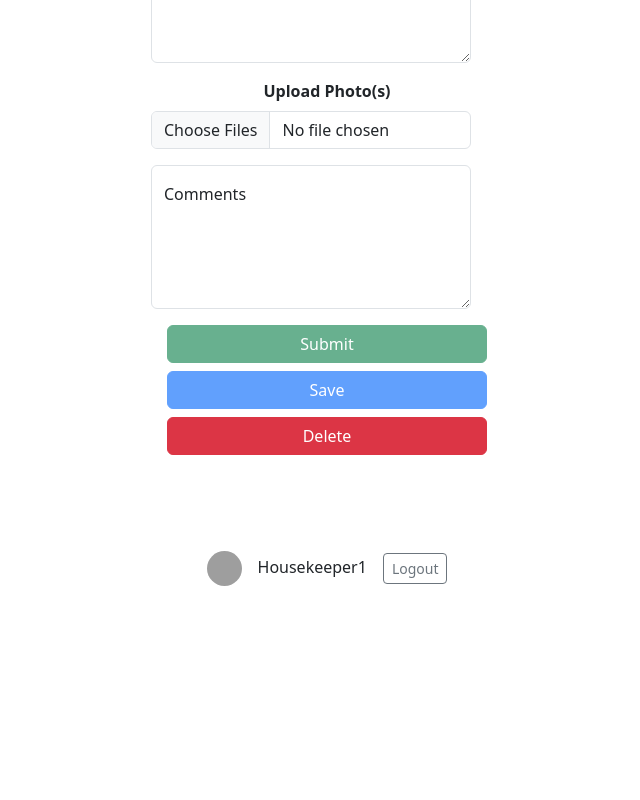
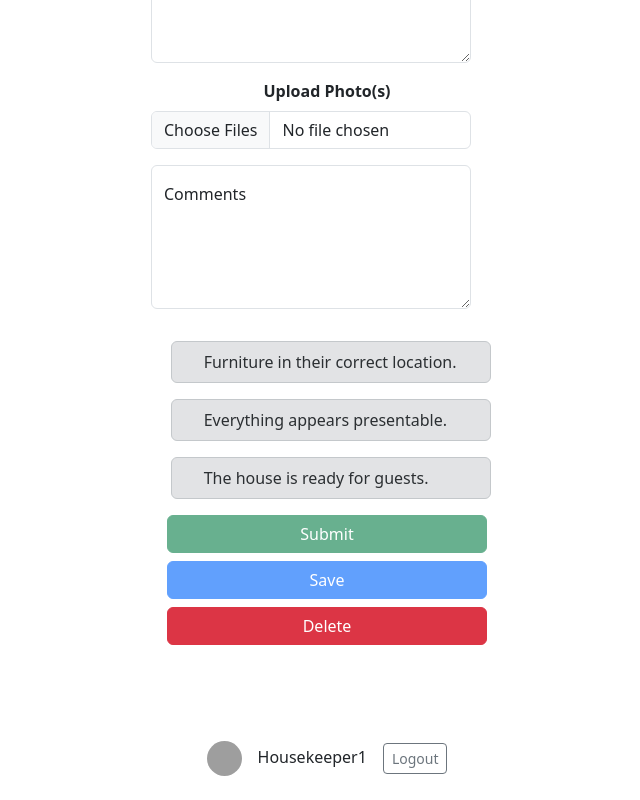
Before and after one commit to ngvrtech/nexus, a React (Vite) app in the folder client/: page /field/1/cleaning in a window 1280 px wide. Shown: the part 1227-2027 px from the top of the page, without its empty margins (313-953 px from the left). Before the commit the page ends 1837 px from the top, so only its background shows below. Built offline with nearby package versions, Linux system fonts and the light colour scheme; grey boxes are pictures that could not be loaded.

Commit message:
Cleaning - Added certified; submit functional if cleaning, reports, certified

```diff
--- a/client/src/components/FieldCleaning.jsx
+++ b/client/src/components/FieldCleaning.jsx
@@ -12,32 +12,66 @@ const FieldCleaningChecklist = () => {
     image: "https://placehold.co/600x400",
   });
   const [cleaningChecklist, setCleaningChecklist] = useState([
-    { name: "Dishwasher started", room: "First Steps", status: "Incomplete" },
-    { name: "Laundry started", room: "First Steps", status: "Incomplete" },
-    { name: "Toilet sanitized", room: "Bathrooms", status: "Incomplete" },
-    { name: "Shower/Tub cleaned", room: "Bathrooms", status: "Incomplete" },
-    { name: "Surfaces wiped", room: "Bathrooms", status: "Incomplete" },
-    { name: "Fridge cleaned", room: "Kitchen", status: "Incomplete" },
-    { name: "Dishes checked", room: "Kitchen", status: "Incomplete" },
-    { name: "Supplies available", room: "Kitchen", status: "Incomplete" },
+    { name: "Dishwasher started", room: "First Steps", status: false },
+    { name: "Laundry started", room: "First Steps", status: false },
+    { name: "Toilet sanitized", room: "Bathrooms", status: false },
+    { name: "Shower/Tub cleaned", room: "Bathrooms", status: false },
+    { name: "Surfaces wiped", room: "Bathrooms", status: false },
+    { name: "Fridge cleaned", room: "Kitchen", status: false },
+    { name: "Dishes checked", room: "Kitchen", status: false },
+    { name: "Supplies available", room: "Kitchen", status: false },
   ]);
-
-  const [submitStatus, setSubmitStatus] = useState(false);
+  const [certifiedChecklist, setCertifiedChecklist] = useState([
+    { name: "Furniture in their correct location.", status: false },
+    { name: "Everything appears presentable.", status: false },
+    { name: "The house is ready for guests.", status: false },
+  ]);
+  const [cleaningChecklistStatus, setCleaningChecklistStatus] = useState(false);
+  const [certifiedChecklistStatus, setCertifiedChecklistStatus] =
+    useState(false);
+  const [reports, setReports] = useState({
+    missingStatus: false,
+    damagesStatus: false,
+  });
+  const [reportsStatus, setReportsStatus] = useState(false);
   const [saveStatus, setSaveStatus] = useState(false);
   const [photos, setPhotos] = useState([]);
   const [comments, setComments] = useState("");
   const [missingItems, setMissingItems] = useState({
-    missing: false,
+    status: false,
     notes: "",
   });
   const [damaged, setDamaged] = useState({
-    damaged: false,
+    status: false,
     notes: "",
   });
+  //   const [certified, setCertified] = useState([false, false, false]);
 
-  const handleSave = () => setSaveStatus(false);
+  const handleSave = () => {
+    setSaveStatus(false);
+    console.log(
+      cleaningChecklistStatus,
+      reportsStatus,
+      certifiedChecklistStatus
+    );
+  };
 
   const handlePhotos = () => {
+    setSaveStatus(true);
+  };
+
+  const handleMissingRadio = (e) => {
+    setMissingItems({ ...missingItems, status: e.target.value });
+    setReports({ missingStatus: true });
+    setReportsStatus(reports.damageStatus === true ? true : false);
+    setSaveStatus(true);
+  };
+
+  const handleDamagedRadio = (e) => {
+    setDamaged({ ...damaged, status: e.target.value });
+    setReports({ damagesStatus: true });
+    setReportsStatus(reports.missingStatus === true ? true : false);
+
     setSaveStatus(true);
   };
 
@@ -56,18 +90,18 @@ const FieldCleaningChecklist = () => {
 
   const getAlertClass = (status) => {
     const classMap = {
-      Incomplete: "alert-secondary",
-      Completed: "alert-success",
+      false: "alert-secondary",
+      true: "alert-success",
     };
     return classMap[status] || "alert-secondary";
   };
 
   const getNextStatus = (currentStatus) => {
     const statusMap = {
-      Incomplete: "Completed",
-      Completed: "Incomplete",
+      false: true,
+      true: false,
     };
-    return statusMap[currentStatus] || "Check";
+    return statusMap[currentStatus] || false;
   };
 
   const handleClick = (name, status) => {
@@ -77,9 +111,23 @@ const FieldCleaningChecklist = () => {
     setCleaningChecklist(updatedCleaningChecklist);
 
     const filtered = updatedCleaningChecklist.filter((task) => {
-      return task.status === "Incomplete";
+      return task.status === false;
     });
-    setSubmitStatus(filtered.length < 1 ? true : false);
+    setCleaningChecklistStatus(filtered.length < 1 ? true : false);
+    setSaveStatus(true);
+  };
+
+  const handleCertifiedClick = (name, status) => {
+    const updatedCertifiedChecklist = certifiedChecklist.map((task) =>
+      task.name === name ? { ...task, status: getNextStatus(status) } : task
+    );
+    setCertifiedChecklist(updatedCertifiedChecklist);
+    console.log(updatedCertifiedChecklist);
+    const filtered = updatedCertifiedChecklist.filter((task) => {
+      return task.status === false;
+    });
+    // console.log(allTrue);
+    setCertifiedChecklistStatus(filtered.length < 1 ? true : false);
     setSaveStatus(true);
   };
 
@@ -128,7 +176,9 @@ const FieldCleaningChecklist = () => {
             <form>
               {/* Missing Items Report */}
               <div
-                className={`alert alert-secondary m-3 p-2`}
+                className={`alert ${
+                  missingItems.status ? "alert-success" : "alert-secondary"
+                } m-3 p-2`}
                 style={{ width: "20rem" }}
               >
                 <h5>Are there items missing?</h5>
@@ -138,7 +188,8 @@ const FieldCleaningChecklist = () => {
                     type="radio"
                     name="inlineRadioOptions"
                     id="inlineRadio1"
-                    value="option1"
+                    value="false"
+                    onChange={handleMissingRadio}
                   />
                   <label className="form-check-label" htmlFor="inlineRadio1">
                     No
@@ -150,7 +201,8 @@ const FieldCleaningChecklist = () => {
                     type="radio"
                     name="inlineRadioOptions"
                     id="inlineRadio2"
-                    value="option2"
+                    value="true"
+                    onChange={handleMissingRadio}
                   />
                   <label className="form-check-label" htmlFor="inlineRadio2">
                     Yes
@@ -171,7 +223,9 @@ const FieldCleaningChecklist = () => {
               </div>
               {/* Damages Report */}
               <div
-                className={`alert alert-secondary m-3 p-2`}
+                className={`alert ${
+                  damaged.status ? "alert-success" : "alert-secondary"
+                } m-3 p-2`}
                 style={{ width: "20rem" }}
               >
                 <h5>Is anything damaged?</h5>
@@ -181,7 +235,8 @@ const FieldCleaningChecklist = () => {
                     type="radio"
                     name="damageRadioOptions"
                     id="inlineRadio1"
-                    value="no"
+                    value="false"
+                    onChange={handleDamagedRadio}
                   />
                   <label className="form-check-label" htmlFor="inlineRadio1">
                     No
@@ -193,7 +248,8 @@ const FieldCleaningChecklist = () => {
                     type="radio"
                     name="damageRadioOptions"
                     id="inlineRadio2"
-                    value="yes"
+                    value="true"
+                    onChange={handleDamagedRadio}
                   />
                   <label className="form-check-label" htmlFor="inlineRadio2">
                     Yes
@@ -242,8 +298,39 @@ const FieldCleaningChecklist = () => {
               </div>
             </form>
           </div>
+          {/* Certified Checklist */}
+          <div className="d-flex justify-content-center">
+            <div className="col-11">
+              {certifiedChecklist.map((task) => {
+                return (
+                  <div
+                    className={`alert ${getAlertClass(task.status)} m-3 p-2`}
+                    key={task.name}
+                    style={{ width: "20rem" }}
+                  >
+                    <div className="row">
+                      <div
+                        className="col d-flex justify-content-start mx-4"
+                        role="button"
+                        onClick={handleCertifiedClick.bind(
+                          null,
+                          task.name,
+                          task.status
+                        )}
+                      >
+                        {task.name}
+                      </div>
+                    </div>
+                  </div>
+                );
+              })}
+            </div>
+          </div>
+          {/* Bottom Buttons */}
           <div>
-            {submitStatus ? (
+            {cleaningChecklistStatus &&
+            reportsStatus &&
+            certifiedChecklistStatus ? (
               <button
                 className="btn btn-success mb-2"
                 style={{ width: "20rem" }}
```
